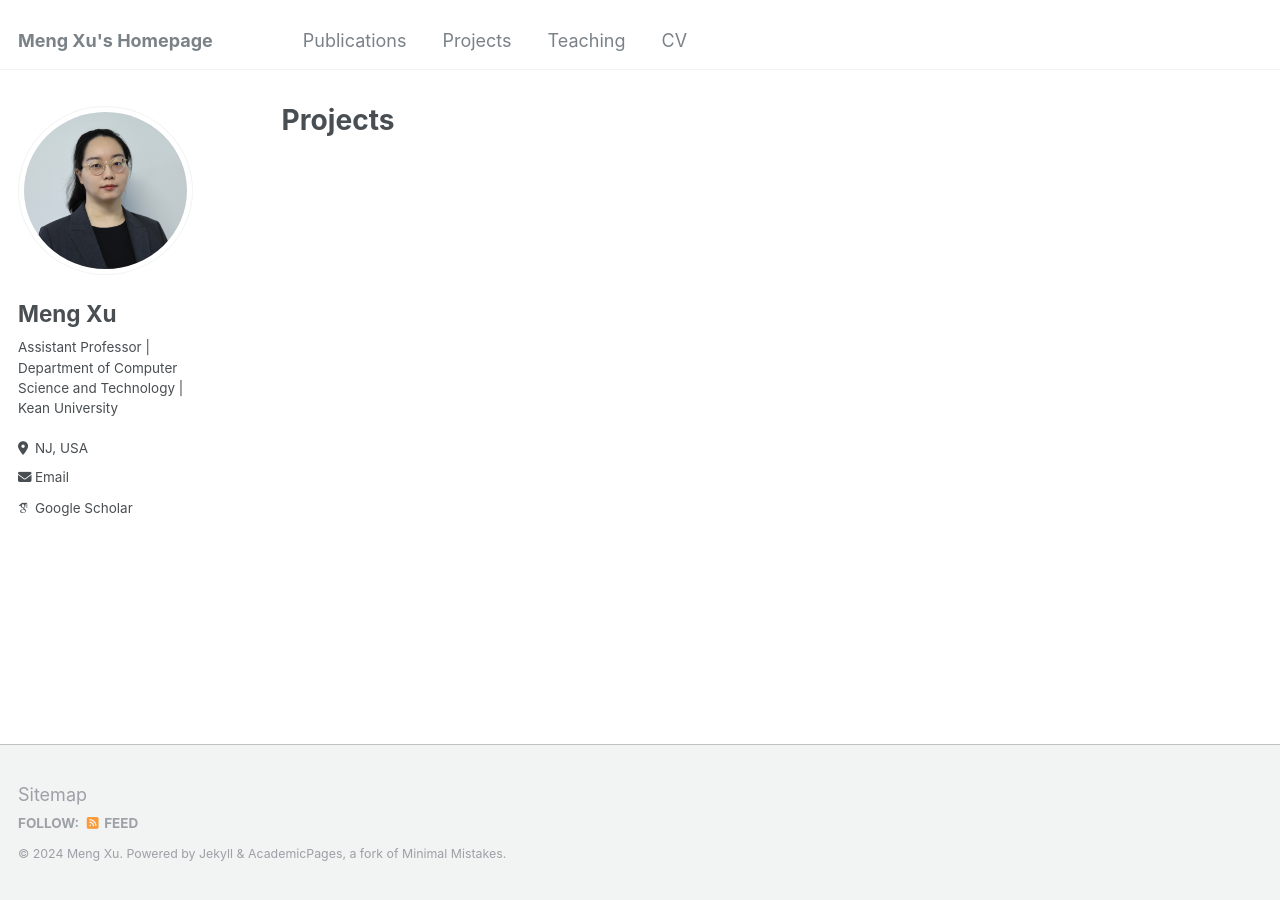
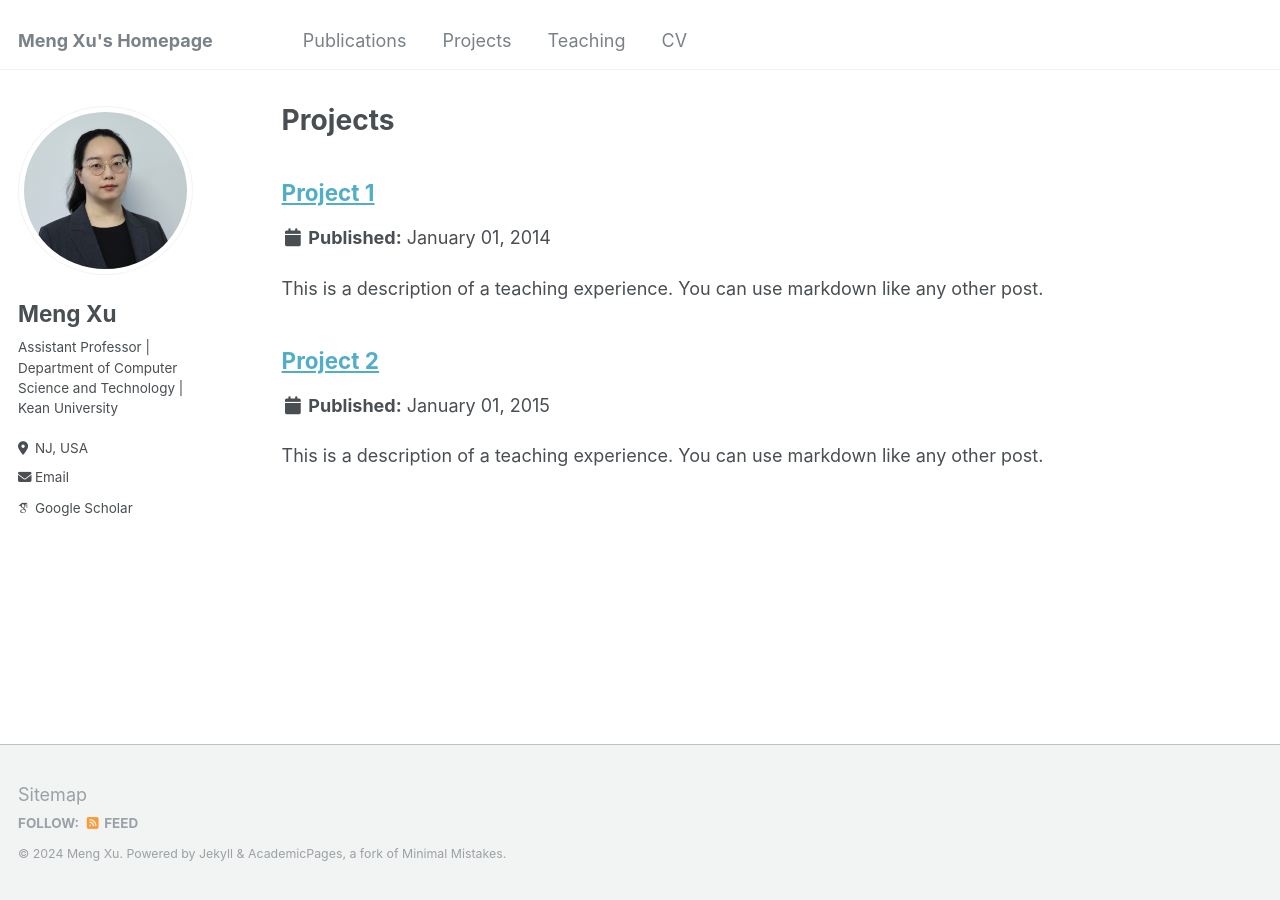
Before and after one commit to MengXu0201/mengxu0201.github.io, a Jekyll site: the page built from _pages/projects.html, in a window 1280 px wide. Built offline with Jekyll 4.4.1, drawn with Linux system fonts in a browser that asks for light colours; some web fonts are replaced.

Commit message:
fixed projects

```diff
--- a/_config.yml
+++ b/_config.yml
@@ -203,6 +203,9 @@ collections:
   teaching:
     output: true
     permalink: /:collection/:path/
+  projects:
+    output: true
+    permalink: /:collection/:path/
   publications:
     output: true
     permalink: /:collection/:path/
--- a/_pages/projects.md
+++ b/_pages/projects.html
@@ -6,3 +6,8 @@ author_profile: true
 ---
 
 {% include base_path %}
+
+
+{% for post in site.projects %}
+  {% include archive-single.html %}
+{% endfor %}
--- /dev/null
+++ b/_projects/project-1.md
@@ -0,0 +1,20 @@
+---
+title: "Project 1"
+collection: projects
+type: "Undergraduate course"
+permalink: /projects/project-1
+venue: "University 1, Department"
+date: 2014-01-01
+location: "City, Country"
+---
+
+This is a description of a teaching experience. You can use markdown like any other post.
+
+Heading 1
+======
+
+Heading 2
+======
+
+Heading 3
+======
--- /dev/null
+++ b/_projects/project-2.md
@@ -0,0 +1,20 @@
+---
+title: "Project 2"
+collection: projects
+type: "Workshop"
+permalink: /projects/project-2
+venue: "University 1, Department"
+date: 2015-01-01
+location: "City, Country"
+---
+
+This is a description of a teaching experience. You can use markdown like any other post.
+
+Heading 1
+======
+
+Heading 2
+======
+
+Heading 3
+======
```
